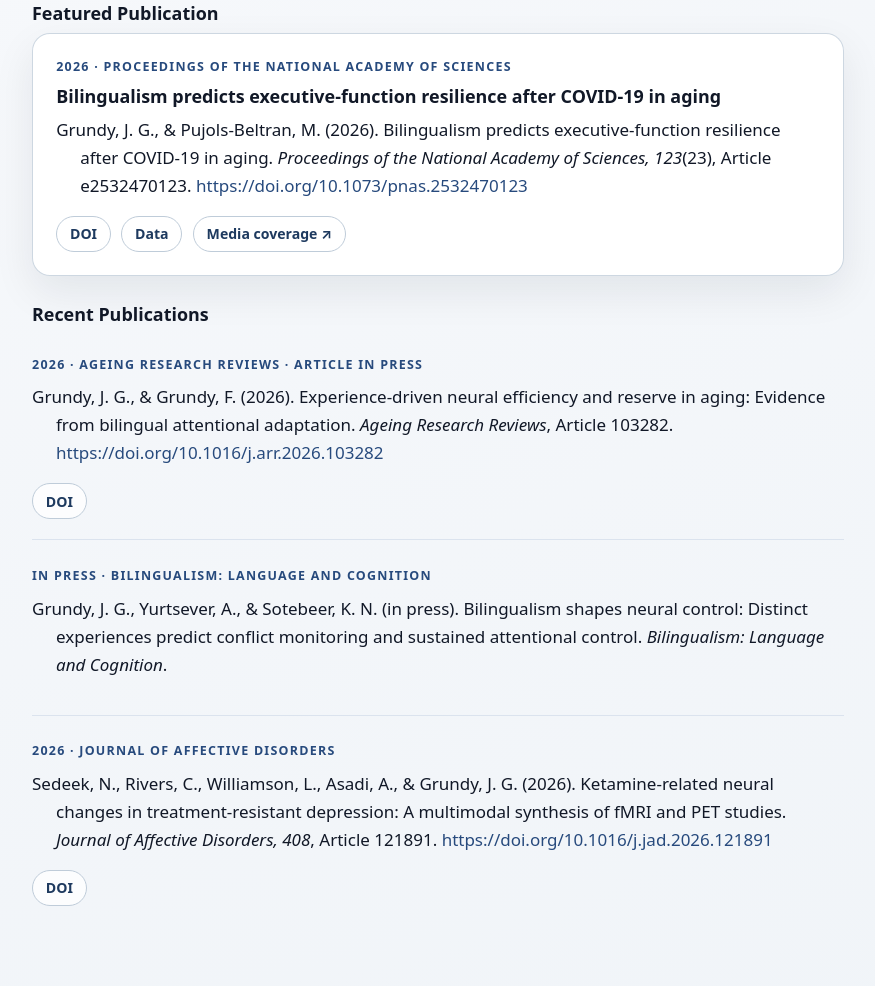
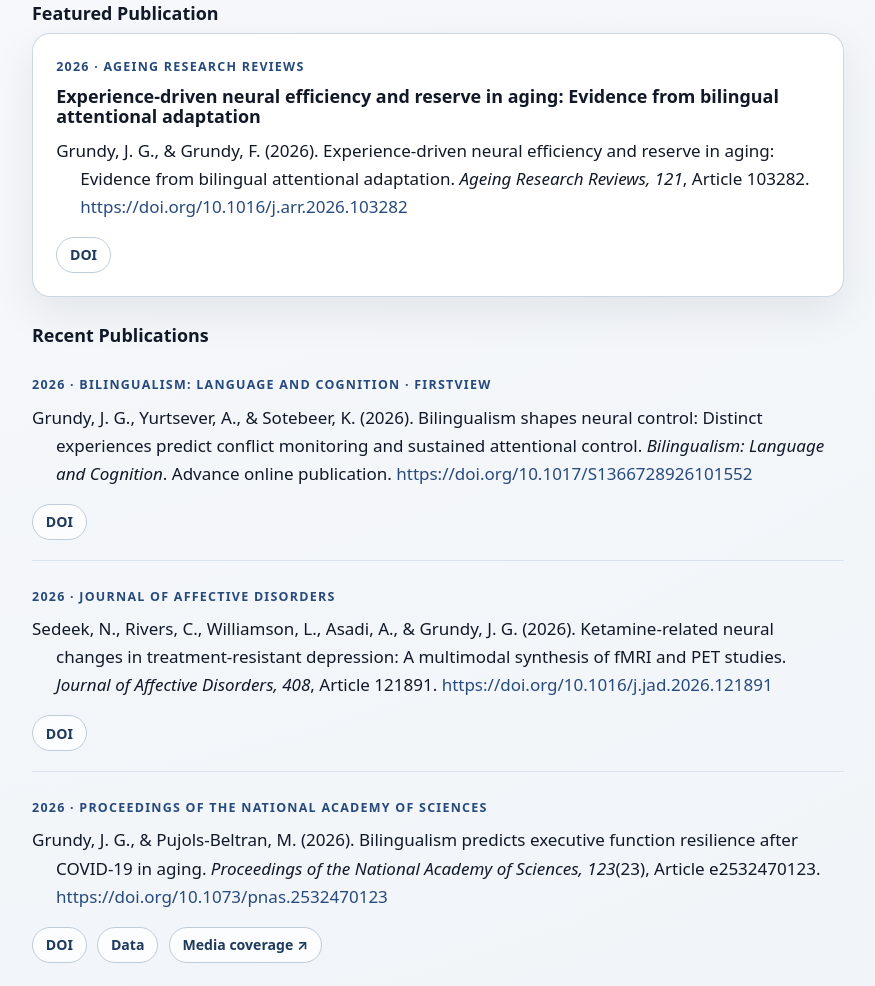
Before and after one commit to ERNinstitute/erninstitute, a plain HTML site: page research.html in a window 1280 px wide. Shown: the part 1107-2093 px from the top of the page, without its empty margins (202-1077 px from the left). Drawn offline with nearby package versions, Linux system fonts and the light colour scheme.

Commit message:
Feature ARR review and update publication metadata

```diff
--- a/research.html
+++ b/research.html
@@ -78,29 +78,30 @@
   <h2>Selected ERN Institute Publications</h2>
   <div class="featured-publication-block">
     <h3 class="publication-subheading">Featured Publication</h3>
-    <article class="publication-card publication-card-featured" id="pnas-2026">
-      <div class="publication-meta">2026 · Proceedings of the National Academy of Sciences</div>
-      <h3>Bilingualism predicts executive-function resilience after COVID-19 in aging</h3>
-      <p class="publication-citation">Grundy, J. G., &amp; Pujols-Beltran, M. (2026). Bilingualism predicts executive-function resilience after COVID-19 in aging. <em>Proceedings of the National Academy of Sciences, 123</em>(23), Article e2532470123. <a href="https://doi.org/10.1073/pnas.2532470123" rel="noopener" target="_blank">https://doi.org/10.1073/pnas.2532470123</a></p>
-      <div class="publication-actions"><a class="btn btn-outline btn-sm" href="https://doi.org/10.1073/pnas.2532470123" rel="noopener" target="_blank">DOI</a><a class="btn btn-outline btn-sm" href="https://doi.org/10.6084/m9.figshare.27226458" rel="noopener" target="_blank">Data</a><a class="btn btn-outline btn-sm" href="https://www.medicalnewstoday.com/articles/can-speaking-more-than-one-language-fluently-help-keep-the-brain-young" rel="noopener" target="_blank">Media coverage ↗</a></div>
+    <article class="publication-card publication-card-featured" id="arr-2026">
+      <div class="publication-meta">2026 · Ageing Research Reviews</div>
+      <h3>Experience-driven neural efficiency and reserve in aging: Evidence from bilingual attentional adaptation</h3>
+      <p class="publication-citation">Grundy, J. G., &amp; Grundy, F. (2026). Experience-driven neural efficiency and reserve in aging: Evidence from bilingual attentional adaptation. <em>Ageing Research Reviews, 121</em>, Article 103282. <a href="https://doi.org/10.1016/j.arr.2026.103282" rel="noopener" target="_blank">https://doi.org/10.1016/j.arr.2026.103282</a></p>
+      <div class="publication-actions"><a class="btn btn-outline btn-sm" href="https://doi.org/10.1016/j.arr.2026.103282" rel="noopener" target="_blank">DOI</a></div>
     </article>
   </div>
   <div class="recent-publications-block">
     <h3 class="publication-subheading">Recent Publications</h3>
     <ul class="publication-citation-list">
-      <li id="arr-2026">
-        <div class="publication-meta">2026 · Ageing Research Reviews · Article in press</div>
-        <p class="publication-citation">Grundy, J. G., &amp; Grundy, F. (2026). Experience-driven neural efficiency and reserve in aging: Evidence from bilingual attentional adaptation. <em>Ageing Research Reviews</em>, Article 103282. <a href="https://doi.org/10.1016/j.arr.2026.103282" rel="noopener" target="_blank">https://doi.org/10.1016/j.arr.2026.103282</a></p>
-        <div class="publication-actions publication-actions-inline"><a class="btn btn-outline btn-sm" href="https://doi.org/10.1016/j.arr.2026.103282" rel="noopener" target="_blank">DOI</a></div>
-      </li>
       <li id="blc-2026">
-        <div class="publication-meta">In press · Bilingualism: Language and Cognition</div>
-        <p class="publication-citation">Grundy, J. G., Yurtsever, A., &amp; Sotebeer, K. N. (in press). Bilingualism shapes neural control: Distinct experiences predict conflict monitoring and sustained attentional control. <em>Bilingualism: Language and Cognition</em>.</p>
+        <div class="publication-meta">2026 · Bilingualism: Language and Cognition · FirstView</div>
+        <p class="publication-citation">Grundy, J. G., Yurtsever, A., &amp; Sotebeer, K. (2026). Bilingualism shapes neural control: Distinct experiences predict conflict monitoring and sustained attentional control. <em>Bilingualism: Language and Cognition</em>. Advance online publication. <a href="https://doi.org/10.1017/S1366728926101552" rel="noopener" target="_blank">https://doi.org/10.1017/S1366728926101552</a></p>
+        <div class="publication-actions publication-actions-inline"><a class="btn btn-outline btn-sm" href="https://doi.org/10.1017/S1366728926101552" rel="noopener" target="_blank">DOI</a></div>
       </li>
       <li>
         <div class="publication-meta">2026 · Journal of Affective Disorders</div>
         <p class="publication-citation">Sedeek, N., Rivers, C., Williamson, L., Asadi, A., &amp; Grundy, J. G. (2026). Ketamine-related neural changes in treatment-resistant depression: A multimodal synthesis of fMRI and PET studies. <em>Journal of Affective Disorders, 408</em>, Article 121891. <a href="https://doi.org/10.1016/j.jad.2026.121891" rel="noopener" target="_blank">https://doi.org/10.1016/j.jad.2026.121891</a></p>
         <div class="publication-actions publication-actions-inline"><a class="btn btn-outline btn-sm" href="https://doi.org/10.1016/j.jad.2026.121891" rel="noopener" target="_blank">DOI</a></div>
+      </li>
+      <li id="pnas-2026">
+        <div class="publication-meta">2026 · Proceedings of the National Academy of Sciences</div>
+        <p class="publication-citation">Grundy, J. G., &amp; Pujols-Beltran, M. (2026). Bilingualism predicts executive function resilience after COVID-19 in aging. <em>Proceedings of the National Academy of Sciences, 123</em>(23), Article e2532470123. <a href="https://doi.org/10.1073/pnas.2532470123" rel="noopener" target="_blank">https://doi.org/10.1073/pnas.2532470123</a></p>
+        <div class="publication-actions publication-actions-inline"><a class="btn btn-outline btn-sm" href="https://doi.org/10.1073/pnas.2532470123" rel="noopener" target="_blank">DOI</a><a class="btn btn-outline btn-sm" href="https://doi.org/10.6084/m9.figshare.27226458" rel="noopener" target="_blank">Data</a><a class="btn btn-outline btn-sm" href="https://www.medicalnewstoday.com/articles/can-speaking-more-than-one-language-fluently-help-keep-the-brain-young" rel="noopener" target="_blank">Media coverage ↗</a></div>
       </li>
     </ul>
   </div>
```
